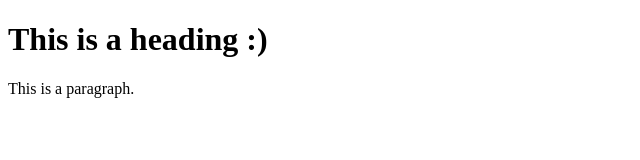
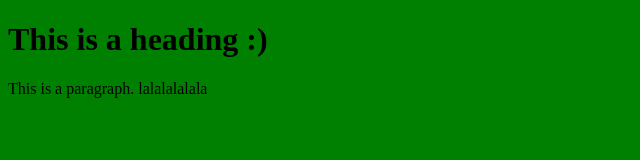
Before and after one commit to IvayloKostadinovHristov/test212, a plain HTML site: page index.html in a window 1280 px wide. Shown: the whole page, without its empty margins (0-640 px from the left). Drawn offline with Linux system fonts and the light colour scheme.

Commit message:
test from vim

```diff
--- a/index.html
+++ b/index.html
@@ -1,10 +1,15 @@
 <!DOCTYPE html>
 <html>
+<head>
 <title>HTML Tutorial</title>
+
+<link rel="stylesheet" type="text/css" href="mystyle.css">
+
+</head>
 <body>
 
 <h1>This is a heading :)</h1>
-<p>This is a paragraph.</p>
+<p>This is a paragraph.  lalalalalala</p>
 
 </body>
 </html>
--- /dev/null
+++ b/mystyle.css
@@ -0,0 +1,3 @@
+body{
+    background: green;
+}
```
Also changed, not shown: mystyle.txt (added).
